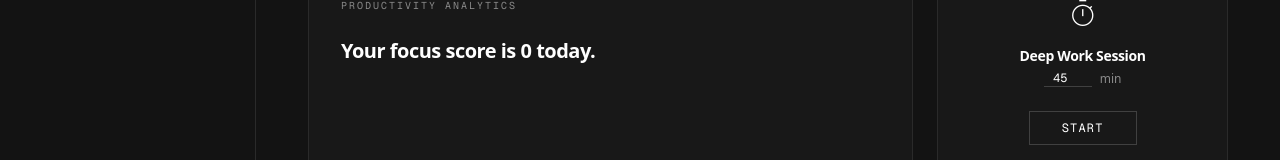
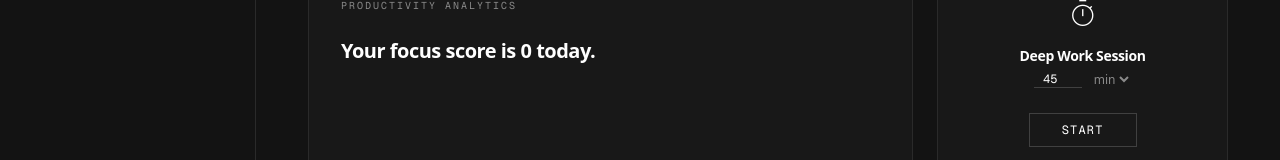
Before and after one commit to SantanaDwi29/todolist-ui, a React (Vite) app: page /dashboard in a window 1280 px wide. Shown: the part 393-553 px from the top of the page. Built offline with nearby package versions, Linux system fonts and the light colour scheme; no server answers; sample sign-in values are in the browser's storage.

Commit message:
feat: add dashboard view component and session timer audio notifications

```diff
--- a/src/components/views/DashboardHomeView.tsx
+++ b/src/components/views/DashboardHomeView.tsx
@@ -11,6 +11,8 @@ interface DashboardHomeViewProps {
   activeSession: any;
   customDuration: number;
   setCustomDuration: (val: number) => void;
+  customDurationUnit: 'min' | 'sec';
+  setCustomDurationUnit: (val: 'min' | 'sec') => void;
   formatTime: (sec: number) => string;
   timeRemaining: number;
   handleToggleSession: () => void;
@@ -22,6 +24,7 @@ interface DashboardHomeViewProps {
 const DashboardHomeView: React.FC<DashboardHomeViewProps> = ({
   stats, activeTasks, completedTasks, fetchData, handleOpenForm,
   analyticsData, activeSession, customDuration, setCustomDuration,
+  customDurationUnit, setCustomDurationUnit,
   formatTime, timeRemaining, handleToggleSession, handleStopSession,
   handleOpenMilestoneModal, nextMilestone
 }) => {
@@ -82,8 +85,15 @@ const DashboardHomeView: React.FC<DashboardHomeViewProps> = ({
             {!activeSession ? (
               <>
                 <div className="flex items-center justify-center gap-2 mb-6">
-                   <input type="number" value={customDuration} onChange={e => setCustomDuration(Number(e.target.value))} className="w-12 bg-transparent border-b border-[#404040] text-center text-xs text-white focus:outline-none focus:border-white font-mono" min="1" max="120" />
-                   <span className="text-xs text-[#8a8a8a]">min</span>
+                   <input type="number" value={customDuration} onChange={e => setCustomDuration(Number(e.target.value))} className="w-12 bg-transparent border-b border-[#404040] text-center text-xs text-white focus:outline-none focus:border-white font-mono" min="1" />
+                   <select
+                     value={customDurationUnit}
+                     onChange={e => setCustomDurationUnit(e.target.value as 'min' | 'sec')}
+                     className="bg-transparent border-none text-xs text-[#8a8a8a] focus:ring-0 outline-none cursor-pointer"
+                   >
+                     <option value="min" className="bg-[#181818] text-white">min</option>
+                     <option value="sec" className="bg-[#181818] text-white">sec</option>
+                   </select>
                 </div>
                 <button onClick={handleToggleSession} className="px-8 py-2 border border-[#404040] text-white text-xs hover:bg-white hover:text-black transition-colors font-mono uppercase tracking-widest">
                   Start
--- a/src/pages/Dashboard.tsx
+++ b/src/pages/Dashboard.tsx
@@ -29,12 +29,15 @@ const Dashboard: React.FC = () => {
   // Audio References
   const tickAudioRef = useRef<HTMLAudioElement | null>(null);
   const chimeAudioRef = useRef<HTMLAudioElement | null>(null);
+  const startAudioRef = useRef<HTMLAudioElement | null>(null);
 
   useEffect(() => {
     tickAudioRef.current = new Audio('/sounds/tick.mp3');
     tickAudioRef.current.volume = 0.4;
-    chimeAudioRef.current = new Audio('/sounds/chime.mp3');
+    chimeAudioRef.current = new Audio('/sounds/tithuh-warning.mp3');
     chimeAudioRef.current.volume = 0.6;
+    startAudioRef.current = new Audio('/sounds/fahhhhhhhhhhhhhh.mp3');
+    startAudioRef.current.volume = 0.6;
   }, []);
 
   // Filtering state
@@ -50,6 +53,7 @@ const Dashboard: React.FC = () => {
   const [nextMilestone, setNextMilestone] = useState<any>(null);
   const [timeRemaining, setTimeRemaining] = useState<number>(0);
   const [customDuration, setCustomDuration] = useState<number>(45);
+  const [customDurationUnit, setCustomDurationUnit] = useState<'min' | 'sec'>('min');
 
   const navigate = useNavigate();
 
@@ -130,7 +134,9 @@ const Dashboard: React.FC = () => {
         const now = new Date().getTime();
         const start = new Date(activeSession.start_time).getTime();
         const elapsed = Math.floor((now - start) / 1000) + (activeSession.elapsed_seconds || 0);
-        const totalDuration = (activeSession.duration_minutes || 45) * 60;
+        const totalDuration = activeSession.duration_seconds !== null && activeSession.duration_seconds !== undefined
+          ? activeSession.duration_seconds
+          : (activeSession.duration_minutes || 45) * 60;
         const remaining = totalDuration - elapsed;
         return remaining > 0 ? remaining : 0;
       };
@@ -142,7 +148,9 @@ const Dashboard: React.FC = () => {
         setTimeRemaining(calcRemaining());
       }, 1000);
     } else if (activeSession && activeSession.status === 'paused') {
-      const totalDuration = (activeSession.duration_minutes || 45) * 60;
+      const totalDuration = activeSession.duration_seconds !== null && activeSession.duration_seconds !== undefined
+        ? activeSession.duration_seconds
+        : (activeSession.duration_minutes || 45) * 60;
       const remaining = totalDuration - (activeSession.elapsed_seconds || 0);
       setTimeRemaining(remaining > 0 ? remaining : 0);
     } else {
@@ -165,6 +173,13 @@ const Dashboard: React.FC = () => {
     }
   };
 
+  const playStartSound = () => {
+    if (startAudioRef.current) {
+      startAudioRef.current.currentTime = 0;
+      startAudioRef.current.play().catch(e => console.error('Audio start failed', e));
+    }
+  };
+
   useEffect(() => {
     if (activeSession && activeSession.status === 'active') {
       if (timeRemaining > 0 && timeRemaining <= 10) {
@@ -174,7 +189,9 @@ const Dashboard: React.FC = () => {
         const now = new Date().getTime();
         const start = new Date(activeSession.start_time).getTime();
         const elapsed = Math.floor((now - start) / 1000) + (activeSession.elapsed_seconds || 0);
-        const totalDuration = (activeSession.duration_minutes || 45) * 60;
+        const totalDuration = activeSession.duration_seconds !== null && activeSession.duration_seconds !== undefined
+          ? activeSession.duration_seconds
+          : (activeSession.duration_minutes || 45) * 60;
         const remaining = totalDuration - elapsed;
 
         if (remaining <= 0) {
@@ -188,18 +205,24 @@ const Dashboard: React.FC = () => {
 
   const handleToggleSession = async () => {
     try {
-      // Play tick sound synchronously to unlock browser audio autoplay permissions
-      playBeep();
-
       if (!activeSession) {
-        const res = await api.post('/focus/start', { duration_minutes: customDuration });
+        // Play start sound immediately to satisfy browser autoplay policy
+        playStartSound();
+        const payload = customDurationUnit === 'sec'
+          ? { duration_seconds: customDuration, duration_minutes: 0 }
+          : { duration_minutes: customDuration };
+        const res = await api.post('/focus/start', payload);
         setActiveSession(res.data);
-      } else if (activeSession.status === 'active') {
-        const res = await api.post('/focus/pause');
-        setActiveSession(res.data);
-      } else if (activeSession.status === 'paused') {
-        const res = await api.post('/focus/resume');
-        setActiveSession(res.data);
+      } else {
+        // Play tick beep to satisfy autoplay policy or give audio feedback
+        playBeep();
+        if (activeSession.status === 'active') {
+          const res = await api.post('/focus/pause');
+          setActiveSession(res.data);
+        } else if (activeSession.status === 'paused') {
+          const res = await api.post('/focus/resume');
+          setActiveSession(res.data);
+        }
       }
     } catch (err) {
       console.error(err);
@@ -401,6 +424,8 @@ const Dashboard: React.FC = () => {
               activeSession={activeSession}
               customDuration={customDuration}
               setCustomDuration={setCustomDuration}
+              customDurationUnit={customDurationUnit}
+              setCustomDurationUnit={setCustomDurationUnit}
               formatTime={formatTime}
               timeRemaining={timeRemaining}
               handleToggleSession={handleToggleSession}
```
Also changed, not shown: 2 other files (tests, documents, lock files or other folders).
